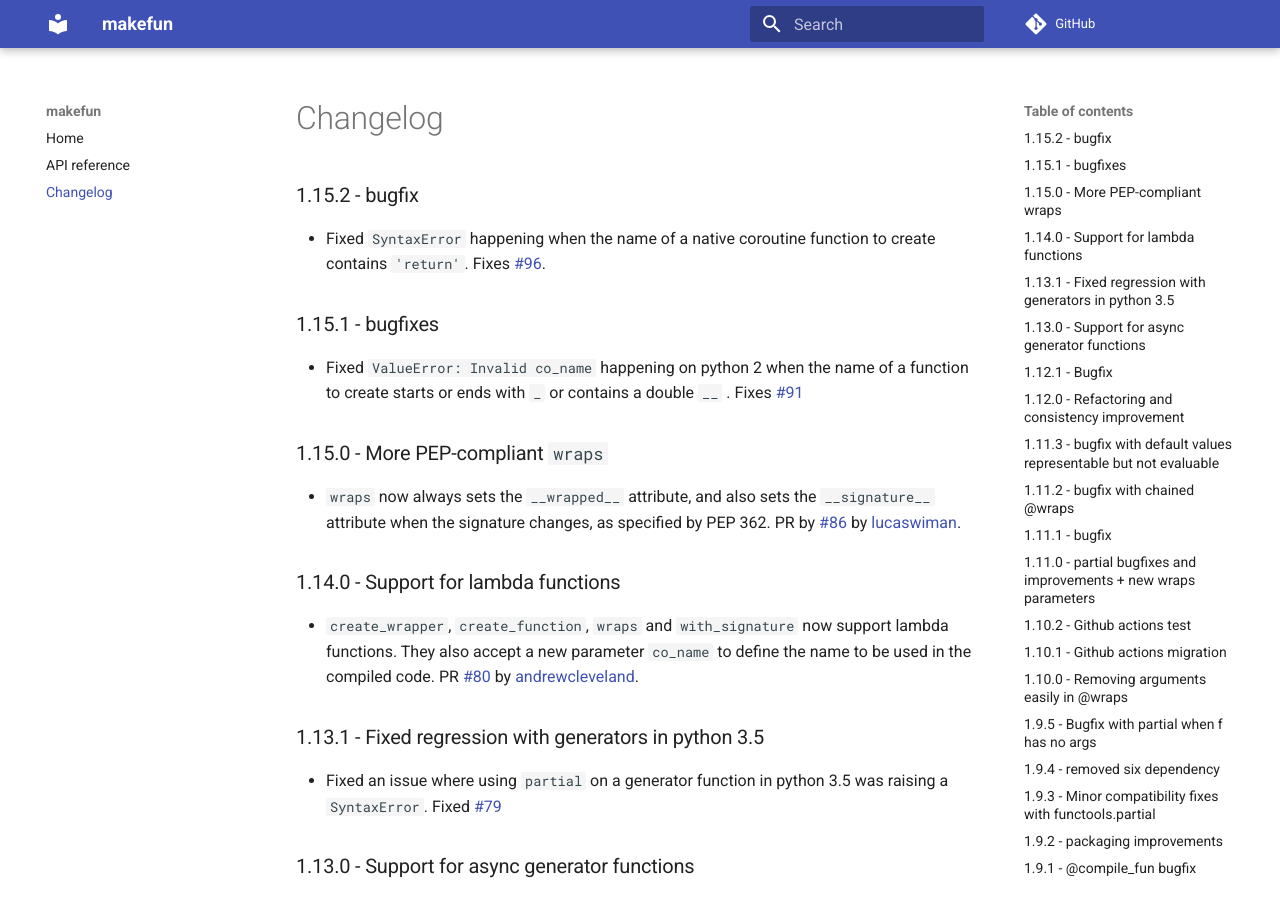
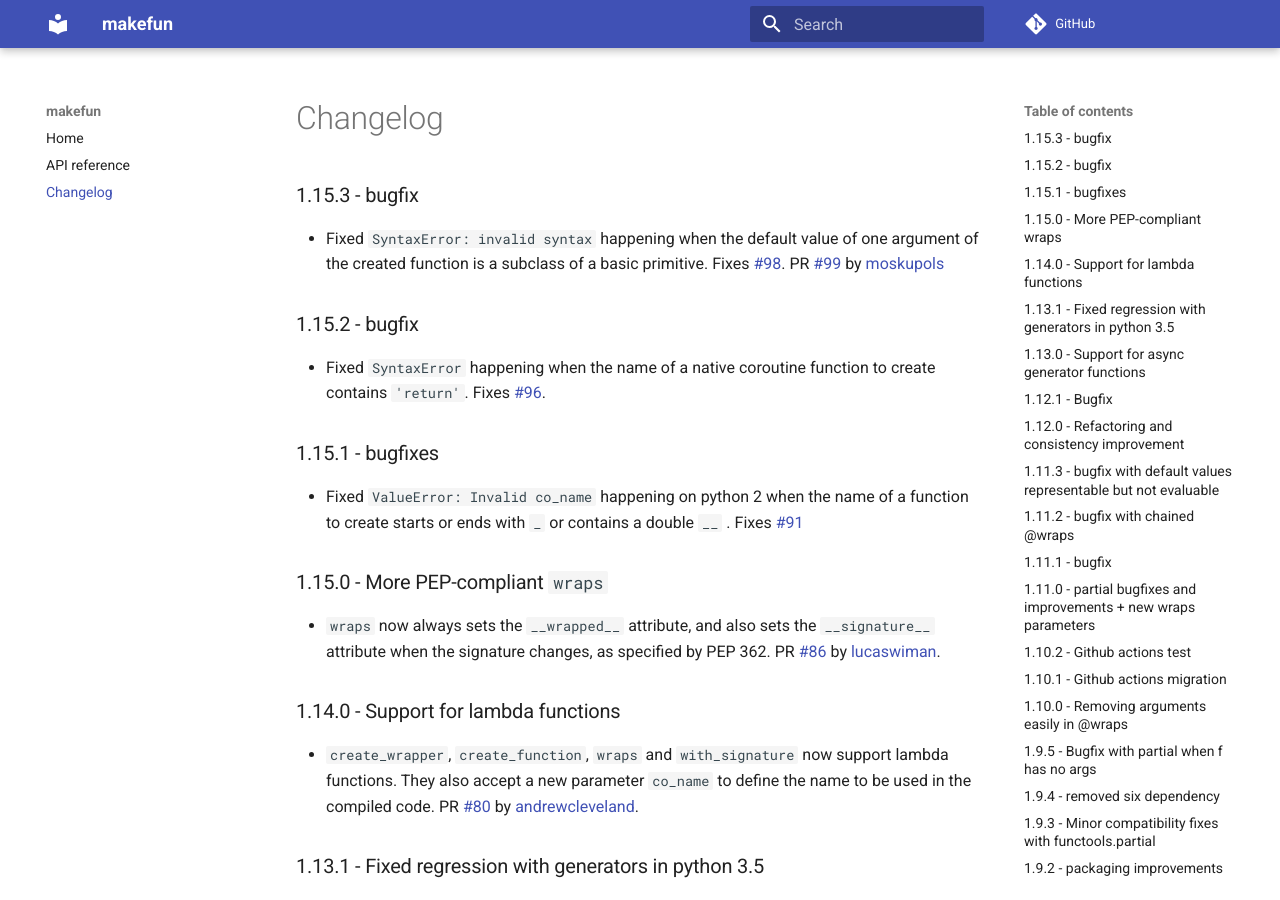
Before and after one commit to smarie/python-makefun, an MkDocs documentation site: the page built from docs/changelog.md, in a window 1280 px wide and 900 px high. Built offline with MkDocs 1.6.1 and Material for MkDocs 9.7.7, drawn with Linux system fonts in a browser that asks for light colours; comment, search, counter and statistics services are not loaded.

Commit message:
Update changelog.md

```diff
--- a/docs/changelog.md
+++ b/docs/changelog.md
@@ -1,4 +1,10 @@
 # Changelog
+
+### 1.15.3 - bugfix
+
+ - Fixed `SyntaxError: invalid syntax` happening when the default value of one argument of the created function is a subclass of a basic primitive.
+   Fixes [#98](https://github.com/smarie/python-makefun/issues/98). PR [#99](https://github.com/smarie/python-makefun/pull/99) by
+   [moskupols](https://github.com/moskupols)
 
 ### 1.15.2 - bugfix
 
```
Also changed, not shown: other parts of docs/changelog.md (+1 -1 lines).
